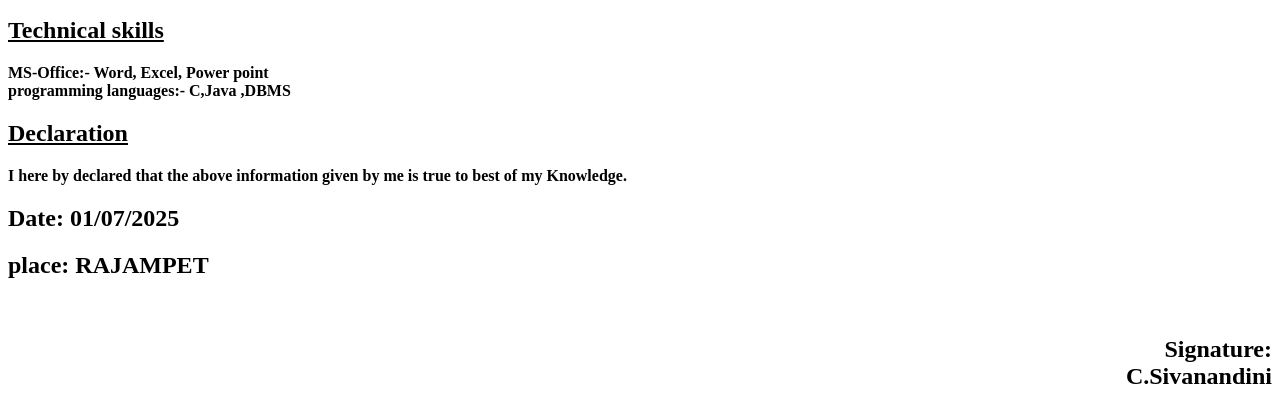
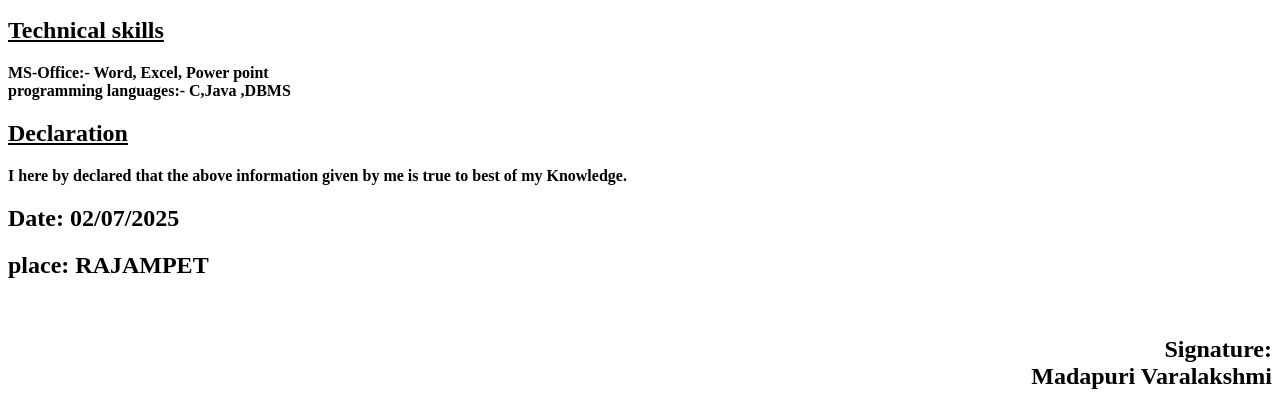
Before and after one commit to Varalakshmi02/Varalakshmi-website-, a plain HTML site: page index.html in a window 1280 px wide. Shown: the part 600-1010 px from the top of the page. Drawn offline with Linux system fonts and the light colour scheme.

Commit message:
Update index.html

```diff
--- a/index.html
+++ b/index.html
@@ -34,10 +34,10 @@ fourth  semester- (percentage=80%)<br>
 programming languages:- C,Java ,DBMS
        <h2><u>Declaration</u></h2>
 I here by declared that the above information given by me is true to best of my Knowledge.
-<h2 >Date: 01/07/2025      </h2>
+<h2 >Date: 02/07/2025      </h2>
 <h2>place:   RAJAMPET     </h2><br>
 <h2 align="right">Signature:<br>
-C.Sivanandini</h2>
+Madapuri Varalakshmi</h2>
  </p>
 </body>
 </html>
```
